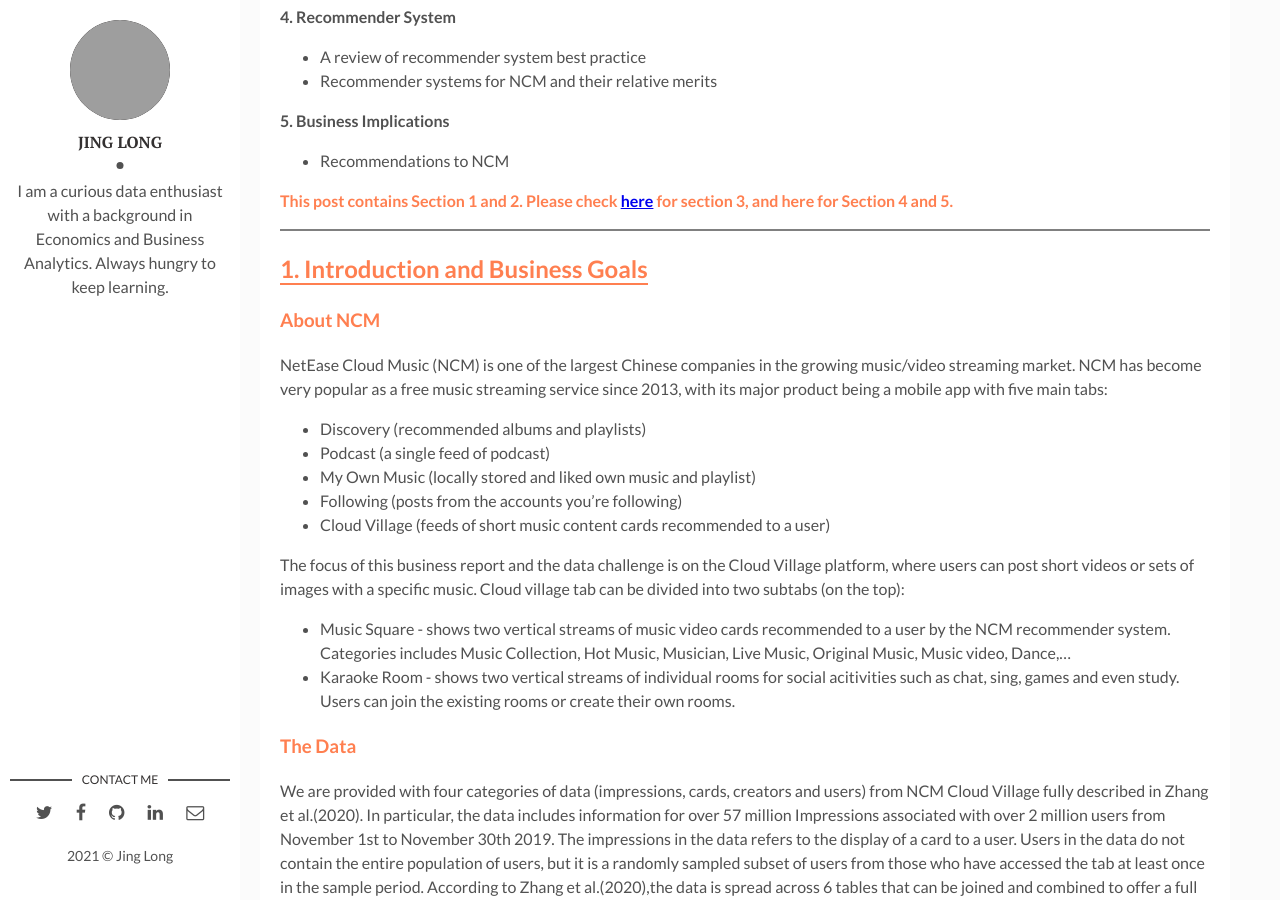
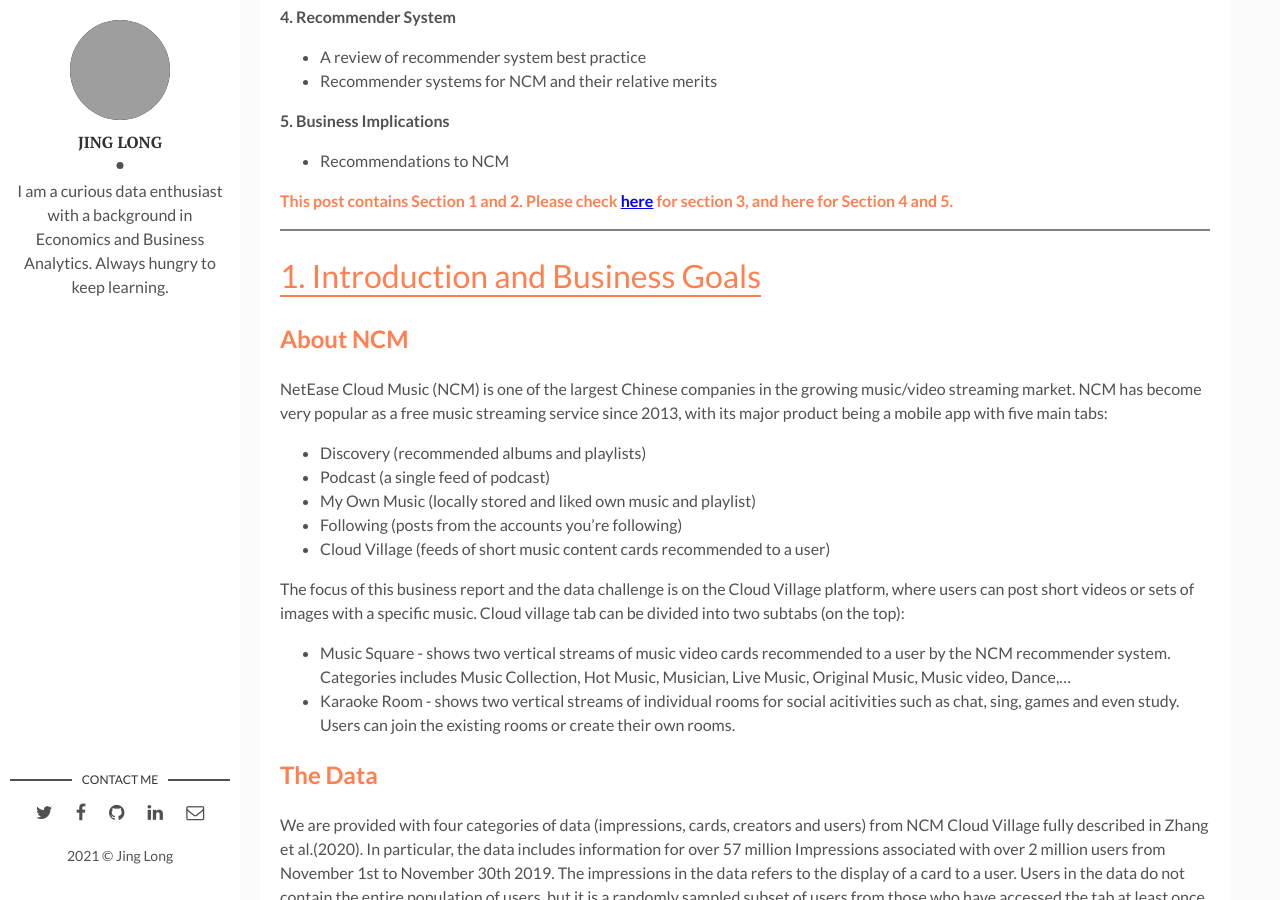
Before and after one commit to jing042323/jing-long, a Jekyll site: the page built from _posts/2021-09-15-NCM_part1.markdown, in a window 1280 px wide and 900 px high, scrolled down 1239 px. Built offline with Jekyll 4.4.1, drawn with Linux system fonts in a browser that asks for light colours; comment, search, counter and statistics services are not loaded; grey boxes are pictures that could not be loaded.

Commit message:
update ncm

```diff
--- a/_posts/2021-09-15-NCM_part1.markdown
+++ b/_posts/2021-09-15-NCM_part1.markdown
@@ -43,9 +43,9 @@
 
 <hr style="border:1.5px solid gray">
 
-## <span style="border-bottom:2px solid Coral;color:Coral">1. Introduction and Business Goals</span>
+# <span style="border-bottom:2px solid Coral;color:Coral">1. Introduction and Business Goals</span>
 
-### <span style="color:Coral"> About NCM </span>
+## <span style="color:Coral"> About NCM </span>
 
 NetEase Cloud Music (NCM) is one of the largest Chinese companies in the growing music/video streaming market. NCM has become very popular as a free music streaming service since 2013, with its major product being a mobile app with five main tabs:
 - Discovery (recommended albums and playlists)
@@ -58,7 +58,7 @@
 - Music Square \- shows two vertical streams of music video cards recommended to a user by the NCM recommender system. Categories includes Music Collection, Hot Music, Musician, Live Music, Original Music, Music video, Dance,...
 - Karaoke Room \- shows two vertical streams of individual rooms for social acitivities such as chat, sing, games and even study. Users can join the existing rooms or create their own rooms.
 
-### <span style="color:Coral"> The Data </span>
+## <span style="color:Coral"> The Data </span>
 
 We are provided with four categories of data (impressions, cards, creators and users) from NCM Cloud Village fully described in Zhang et al.(2020). In particular, the data includes information for over 57 million Impressions associated with over 2 million users from November 1st to November 30th 2019. The impressions in the data refers to the display of a card to a user. Users in the data do not contain the entire population of users, but it is a randomly sampled subset of users from those who have accessed the tab at least once in the sample period. According to Zhang et al.(2020),the data is spread across 6 tables that can be joined and combined to offer a full representation of the events:
 - Impression_data.csv - Impression level data (57.7 mil. rows) with 13 data fields including user actions
@@ -68,13 +68,13 @@
 - Creator_stats.csv - Creator-day-level data (2.6 mil. rows) with daily summary statistics for creators
 - User_demographics.csv - User data (2 mil. rows) with static information on the users
 
-### <span style="color:Coral"> Our Goals </span>
+## <span style="color:Coral"> Our Goals </span>
 
 Considering the data availability, we focus on the analysis of the **Music Square** in **Cloud Village**. The main goal of the report could be framed as understanding the NCM Cloud Village user base in terms of user activity and deriving insights and models that could help NCM differentiate users and develop customized recommender system, and ultimately improve the user activity and engagement. While there is no information on NCM current recommender system, using the datasets provided on cards impression and users demographic, user classification models and recommender systems could be designed using machine learning techniques, with either supervised learning or unsupervised learning model. The scope of this analysis is limited to developing an effective solution from the user perspective and we will not study on the creators' behaviour at this stage.
 
 ***
 
-## <span style="border-bottom:2px solid Coral;color:Coral">2. User Characteristics and Engagement</span>
+# <span style="border-bottom:2px solid Coral;color:Coral">2. User Characteristics and Engagement</span>
 
 The purpose of this analysis is to better understand the behavior of NCM users, espeacially behaviour of active users relative to inactive users. The insights from this analysis can be consumed by various departments to improve the overall customer experience and engagement.
 
@@ -83,7 +83,7 @@
 The code for section 2.1 to 2.4 is available here: [Appendix I](https://github.com/jing042323/Case-Study/blob/main/NCM/Appendix_I_User_Analysis-2.html).
 The code for section 2.5 is available here: [Appendix II](https://github.com/jing042323/Case-Study/tree/main/NCM).
 
-### <span style="color:Coral"> 2.1 Usage Scenarios </span>
+## <span style="color:Coral"> 2.1 Usage Scenarios </span>
 
 As we can see from the first graph below, which shows the number of impressions per day across the month, we observe a cyclical pattern with an increased level of activity at the weekends. Closer inspection of the data also reveals a daily cyclical patten, shown in the second figure below, where an increase in the impressions during lunch time and in the evening after work can be observed. From this we can infer the predominant use case for the application is to unwind and decompress outside of working hours.
 
@@ -94,7 +94,7 @@
 <img src="{{site.baseurl}}/assets/img/NCM/2_1_impr_day.png" height="180" width="700" />
 </p>
 
-### <span style="color:Coral"> 2.2 User Activity Intensity </span>
+## <span style="color:Coral"> 2.2 User Activity Intensity </span>
 
 In the dataset, NCM provides us with a column 'level' which shows the activity intensity of the user ranging from 0 to 10. The activity intensity level is a combination of a user’s app time and frequency of interactions with app; the smaller this number is, the less active the user is. (Zhang et al.(2020)). We will first take a look at the 'level' column.
 
@@ -118,11 +118,11 @@
 
 Having developed an understanding of active and inactive users, we then try to better understand the impact of some user features on their level of engagement.
 
-### <span style="color:Coral"> 2.3 User Demographics </span>
+## <span style="color:Coral"> 2.3 User Demographics </span>
 
 We have some user demographic information, including province, age and gender. In addition, user tenure(measured by the registered months) and the number of people a user has followed till December 1st are also provided. We then delve into the analysis of how active users differ from the inactive ones in terms of these user features.
 
-- #### Location
+- ### Location
 
 We combine our NCM data with the provincial GDP of China in 2019(from [Statista](https://www.statista.com/statistics/278557/gdp-of-china-by-region/)) to find out more about the geographic influence.
 
@@ -134,7 +134,7 @@
 
 Above all, we find that users from more developped regions are less likely to be active in general. The intuitive interpretation to this is that, users from more developped regions(provinces with higher GDP level) are more often live a hectic life so that they have less time for leisure. Moreover, these users face more diversified ways for entertainment, therefore it is harder to attract them and keep them addicted to the application. On the contrary, users from less developped regions may have more time and lower quality requirements.
 
-- #### Gender and Age
+- ### Gender and Age
 
 As we can find in the following figures, male users represents a larger proportion in active users than female users and the percentage of female users in inactive users is higher than that in active users. Hence, we can loosely infer that the application may be more appealing to the male users than to the female users.
 
@@ -152,9 +152,9 @@
 <img src="{{site.baseurl}}/assets/img/NCM/2_3_gender_age.png" height="290" width="700" />
 </p>
 
-### <span style="color:Coral"> 2.4 User Behavior and Preferences </span>
+## <span style="color:Coral"> 2.4 User Behavior and Preferences </span>
 
-- #### Tenure
+- ### Tenure
 
 Having developed an understanding the demographic features of active and inactive users, we then seek to better understand the impact of tenure, defined as the length of their contract, on their level of engagement.
 
@@ -164,7 +164,7 @@
 
 We observe that, on average, the CTR of longtime users(more than 6 months since users' first registration) is about 21% lower than that of the new users(less than 6 months since users' first registration). And a more detailed analysis shows that the average CTR for active users first peak at small registered months(smaller than 10 months), then decreases with the increase of registered months, and finally revert to a high level at large registered months(more than 60 months). Oppositely, for inactive users, the average CTR faces a upward trend along with the increase of registered months. There are many potential motivations driving these changes in behavior. One possible reason can be that people experiment with the platform and then lose their interest due to the poor user experience. If NCM could improve the ability of its algorithms to generate and display fresh content or exploration enabaling users to discover alternative materials, users were more likely to become long-term users as those highly engaged users with over 60 months of tenure and contribute more active behaviors. Moreover, we can find that new users are either very active users or very inactive users, which brings NCM a big challenge of how to attract and retain new users quickly.
 
-- #### Impression and Content
+- ### Impression and Content
 
 In addition to the analysis of user tenure, we look at users' activity patterns in comparison with the less engaged users based on impression dataset. We also review the behavior of the new users (tenure <= 6 months), as NCM may be particularly interested in being able to catch any early signs of high engagement.
 
@@ -189,7 +189,7 @@
 
 The plots above highlight the popularity patterns. The boxplots show the share of clicks, that cards of a particular content ID received during the month across all users, calculating by the percentage of clicks to total impressions a user is exposed to. The share of clicks for the majority of content types is below 5%, whereas around 4 visible bars enjoyed a share of clicks that reached over 10%. The content that appeals to new users is different from that of all users. For example, contentId '5002,5015,5094' is more popular among new users, while no clicks from new users for contentId '1001,2002,2010' and '1003,3000,1026' which enjoy popularity among all users.
 
-#### <span style="color:Coral"> In conclusion, our key findings from the data exploration are:  </span>
+### <span style="color:Coral"> In conclusion, our key findings from the data exploration are:  </span>
 - Location matters: users from less developped regions are more likely to be active.
 - Gender matters: the application may be more appealing to the male users.
 - Age matters: The user population, especially the active user population, for the application is young.
```
Also changed, not shown: _posts/2021-09-15-NCM_part2.markdown (+14 -14 lines), _posts/2021-09-15-NCM_part3.markdown (+16 -1 lines).
